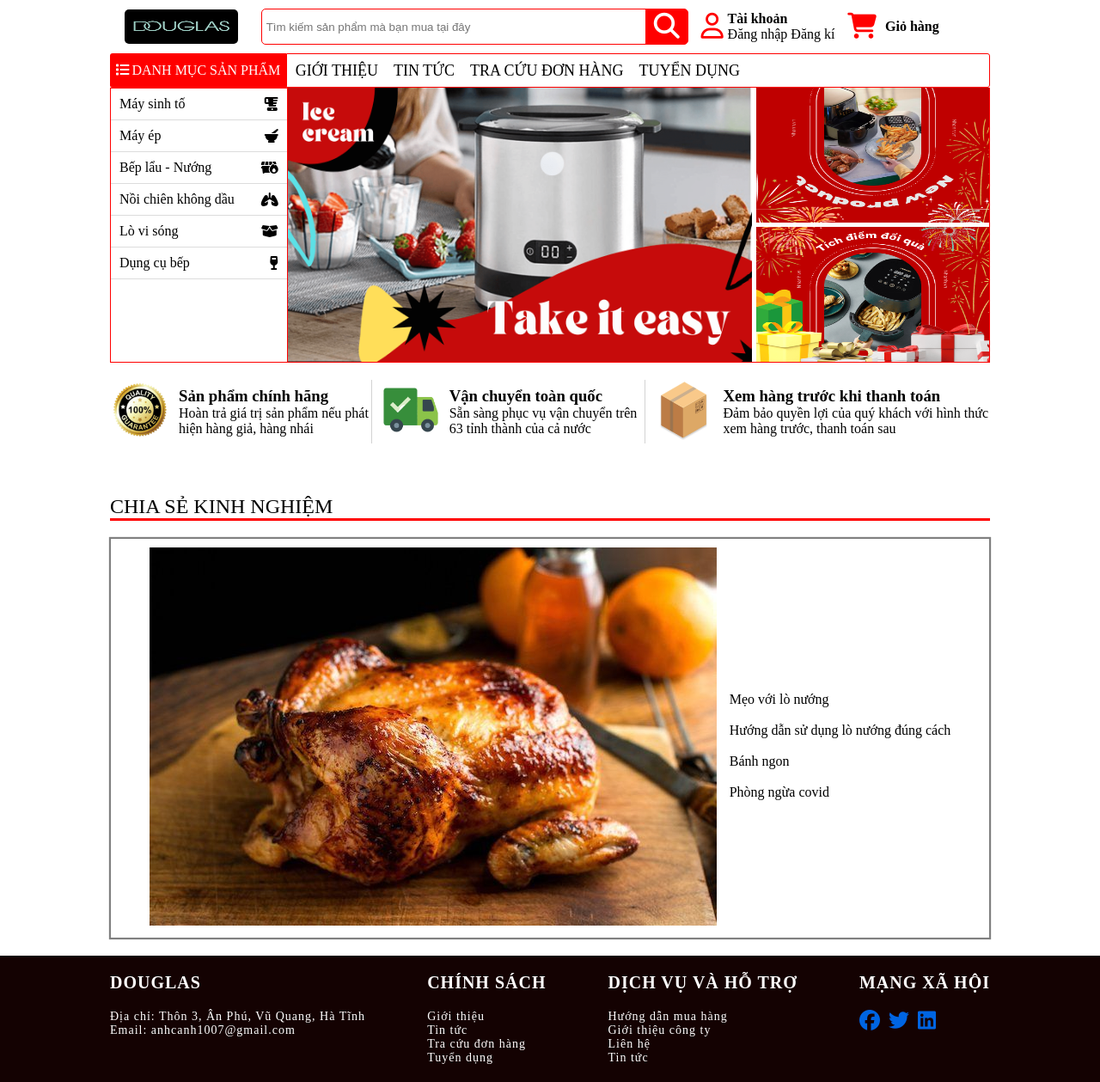
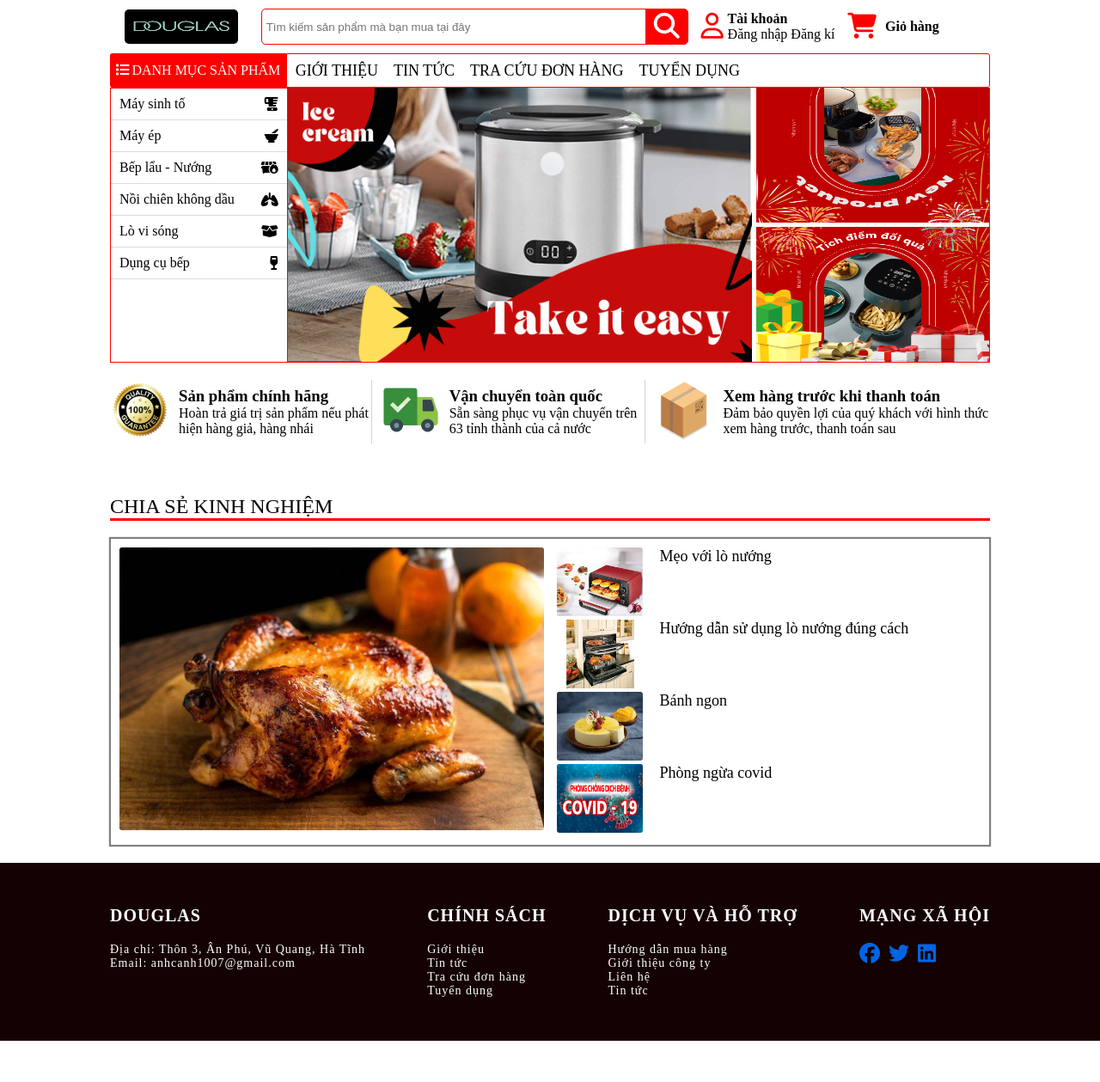
Before and after one commit to anhcanh1007/cuahangdobep, a PHP site: page / in a window 1280 px wide. Shown: the whole page at 86% size. After the commit the page ends 1211 px from the top, so only its background shows below. Run offline with PHP 8.4, Linux system fonts and the light colour scheme; some libraries are stand-ins or nearby versions.

Commit message:
update new code

```diff
--- a/app/frontend/css/style.css
+++ b/app/frontend/css/style.css
@@ -222,8 +222,8 @@
     gap: 10px;
     background-color: #140202;
     color: white;
-    padding-top: 20px;
-    padding-bottom: 20px;
+    padding-top: 50px;
+    padding-bottom: 50px;
     letter-spacing: 1px;
 }
 .footer div div h3 {
@@ -257,9 +257,8 @@
     border: 1px solid gray;
     box-shadow: 0  0 1px 1px gray ;
     padding: 10px 10px 10px 10px;
-    display: flex;
-    justify-content: center;
-    align-items: center;
+    display: grid;
+    grid-template-columns: 1fr 1fr;
     gap: 15px;
 }
 .content_share_experiance .content_left{
@@ -267,5 +266,24 @@
 }
 .content_share_experiance .content_left img{
     max-width: 100%;
+    border-radius: 3px;
+}
+.content_right {
+    display: flex;
+    flex-direction: column;
+    justify-content: space-between;
+}
+.content_child_right {
+    display: flex;
+    flex-direction: row;
+    gap: 20px;
+}
+.content_child_right img {
+    border-radius: 3px;
+    width: 100px;
+    height: 80px;
+}
+.content_child_right p {
+    font-size: 18px;
 }
 /* stop code share_experiance */
--- a/app/index.html
+++ b/app/index.html
@@ -1,12 +1,14 @@
 <!DOCTYPE html>
 <html lang="en">
-
   <head>
-    <meta charset="UTF-8">
-    <meta name="viewport" content="width=device-width, initial-scale=1.0">
+    <meta charset="UTF-8" />
+    <meta name="viewport" content="width=device-width, initial-scale=1.0" />
     <title>Document</title>
-    <script src="https://kit.fontawesome.com/5e12b6d126.js" crossorigin="anonymous"></script>
-    <link rel="stylesheet" href="./frontend/css/style.css">
+    <script
+      src="https://kit.fontawesome.com/5e12b6d126.js"
+      crossorigin="anonymous"
+    ></script>
+    <link rel="stylesheet" href="./frontend/css/style.css" />
   </head>
 
   <body>
@@ -206,31 +213,29 @@
         </div>
         <div class="content_share_experiance">
           <div class="content_left">
-                    <img src="./images/posts/ganuong.jpg" alt="">
+            <img src="./images/posts/ganuong.jpg" alt="" />
           </div>
           <div class="content_right">
-                    <div>
-                        <div><img src="" alt=""></div>
+            <div class="content_child_right">
+              <div><img src="./images/posts/mln.jpg" alt="" /></div>
               <div>
                 <p>Mẹo với lò nướng</p>
               </div>
             </div>
-                    <div>
-                        <div>
-                            <div><img src="" alt=""></div>
+            <div class="content_child_right">
+              <div><img src="./images/posts/hdsd.jpg" alt="" /></div>
               <div>
                 <p>Hướng dẫn sử dụng lò nướng đúng cách</p>
               </div>
             </div>
-                    </div>
-                    <div>
-                        <div><img src="" alt=""></div>
+            <div class="content_child_right">
+              <div><img src="./images/posts/banhngon.jpg" alt="" /></div>
               <div>
                 <p>Bánh ngon</p>
               </div>
             </div>
-                    <div>
-                        <div><img src="" alt=""></div>
+            <div class="content_child_right">
+              <div><img src="./images/posts/covid.jpg" alt="" /></div>
               <div>
                 <p>Phòng ngừa covid</p>
               </div>
```
Also changed, not shown: other parts of app/index.html (+25 -21 lines), app/images/categories/bln.png (added), app/images/categories/dcnp.png (added), app/images/categories/ln.png (added), app/images/categories/lvs.png (added), app/images/categories/me.png (added), app/images/categories/mlk.png (added), app/images/categories/mst.png (added), app/images/categories/mxdk.png (added), app/images/categories/nckd.png (added), app/images/logo/Logo1.jpg (deleted), app/images/logo/logo2.jpeg (deleted). Lines whose indentation alone changed are shown as unchanged.
